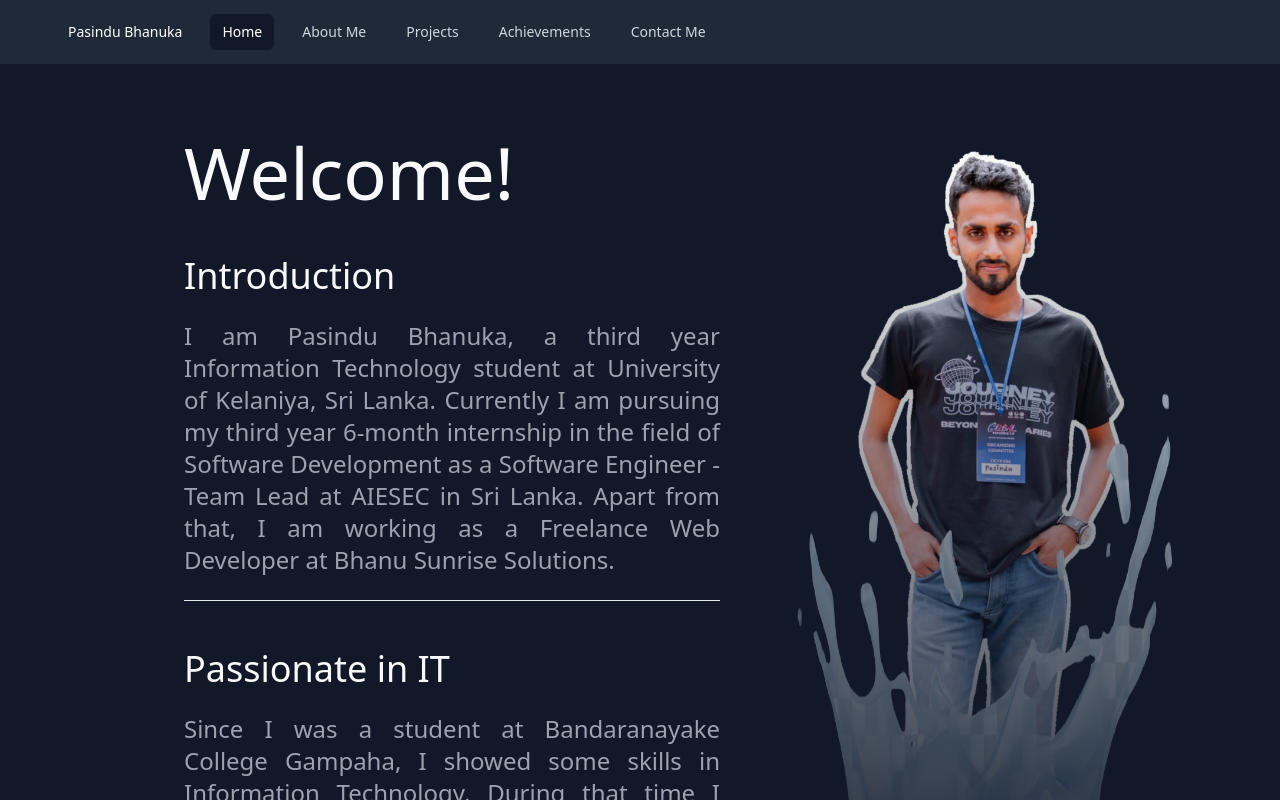
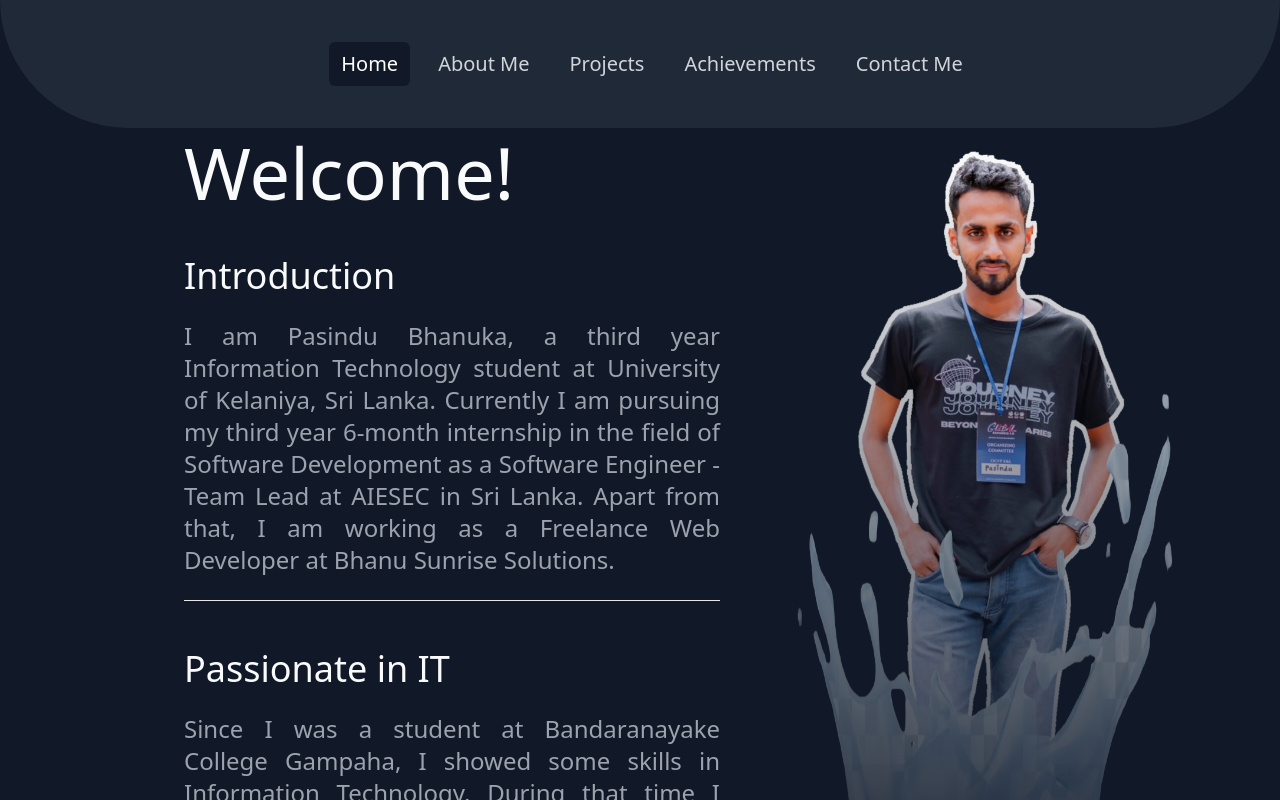
Before and after one commit to bhanusunrise/portfolio-nextjs-website, a Next.js app: page /website/home in a window 1280 px wide. Shown: the top 800 px of the page. Built offline with nearby package versions, Linux system fonts and the light colour scheme.

Commit message:
navbar changed

```diff
--- a/src/components/navbar/navbar.tsx
+++ b/src/components/navbar/navbar.tsx
@@ -13,9 +13,9 @@ export default function NavBar() {
 
   return (
     <>
-      <nav className="bg-gray-800 fixed top-0 w-full z-50">
+      <nav className="bg-gray-800 fixed top-0 w-full z-50 md:rounded-b-full opacity-40 hover:opacity-100">
         <div className="mx-auto px-2 sm:px-6 lg:px-8">
-          <div className="relative flex h-16 items-center justify-between">
+          <div className="relative flex h-32 items-center justify-between">
             <div className="absolute inset-y-0 left-0 flex items-center sm:hidden">
               {/* Mobile menu button */}
               <button
@@ -58,50 +58,44 @@ export default function NavBar() {
                 </svg>
               </button>
             </div>
-            <div className="flex flex-1 items-center justify-center sm:items-stretch sm:justify-start">
+<div className="flex flex-1 items-center justify-center sm:items-stretch sm:justify-start md:justify-center">
   <div className="hidden sm:ml-6 sm:block">
     <div className="flex space-x-4">
       <Link
         href={PAGE_BASE_URL + 'home'}
-                    className="rounded-md px-3 py-2 text-sm font-medium text-white"
-                    aria-current="page"
-                  >
-                    <h2 className="text-md">Pasindu Bhanuka</h2>
-                  </Link>
-                  <Link
-                    href={PAGE_BASE_URL + 'home'}
-                    className="rounded-md bg-gray-900 px-3 py-2 text-sm font-medium text-white"
+        className="rounded-md bg-gray-900 px-3 py-2 text-xl font-medium text-white"
         aria-current="page"
       >
         Home
       </Link>
       <Link
         href={PAGE_BASE_URL + 'about_me'}
-                    className="rounded-md px-3 py-2 text-sm font-medium text-gray-300 hover:bg-gray-700 hover:text-white"
+        className="rounded-md px-3 py-2 text-xl font-medium text-gray-300 hover:bg-gray-700 hover:text-white"
       >
         About Me
       </Link>
       <Link
         href={PAGE_BASE_URL + 'projects'}
-                    className="rounded-md px-3 py-2 text-sm font-medium text-gray-300 hover:bg-gray-700 hover:text-white"
+        className="rounded-md px-3 py-2 text-xl font-medium text-gray-300 hover:bg-gray-700 hover:text-white"
       >
         Projects
       </Link>
       <Link
         href={PAGE_BASE_URL + 'achievements'}
-                    className="rounded-md px-3 py-2 text-sm font-medium text-gray-300 hover:bg-gray-700 hover:text-white"
+        className="rounded-md px-3 py-2 text-xl font-medium text-gray-300 hover:bg-gray-700 hover:text-white"
       >
         Achievements
       </Link>
       <Link
         href={PAGE_BASE_URL + 'contact_me'}
-                    className="rounded-md px-3 py-2 text-sm font-medium text-gray-300 hover:bg-gray-700 hover:text-white"
+        className="rounded-md px-3 py-2 text-xl font-medium text-gray-300 hover:bg-gray-700 hover:text-white"
       >
         Contact Me
       </Link>
     </div>
   </div>
 </div>
+
           </div>
         </div>
 
```
Also changed, not shown: 1 other file (tests, documents, lock files or other folders). Lines whose indentation alone changed are shown as unchanged.
